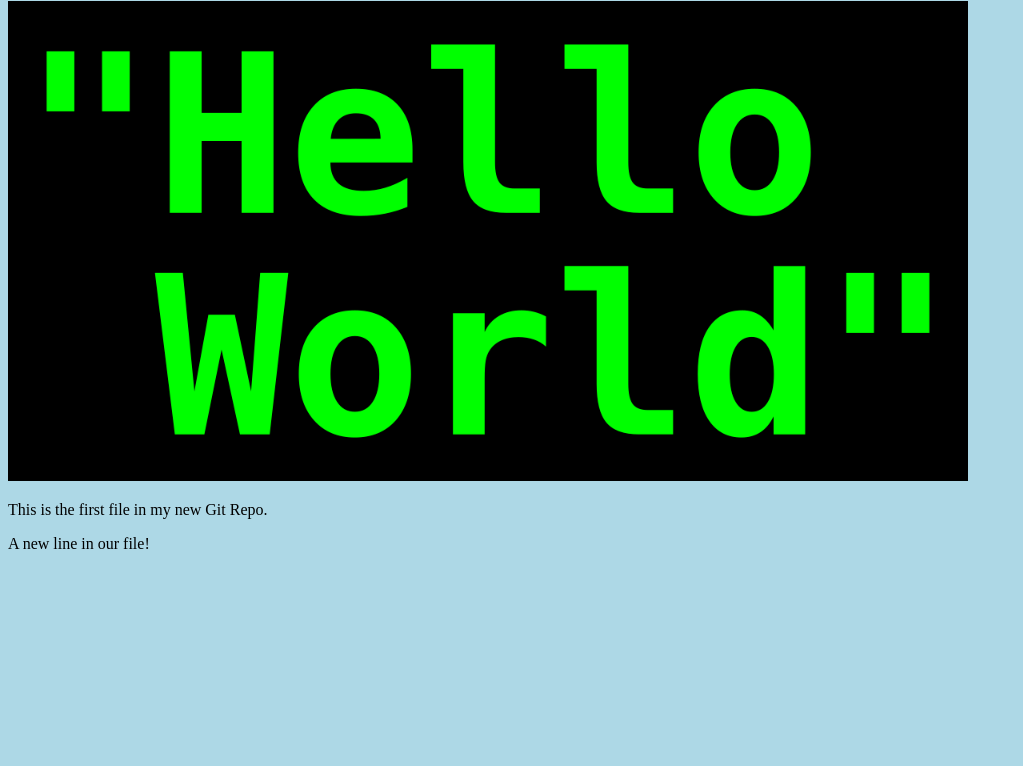
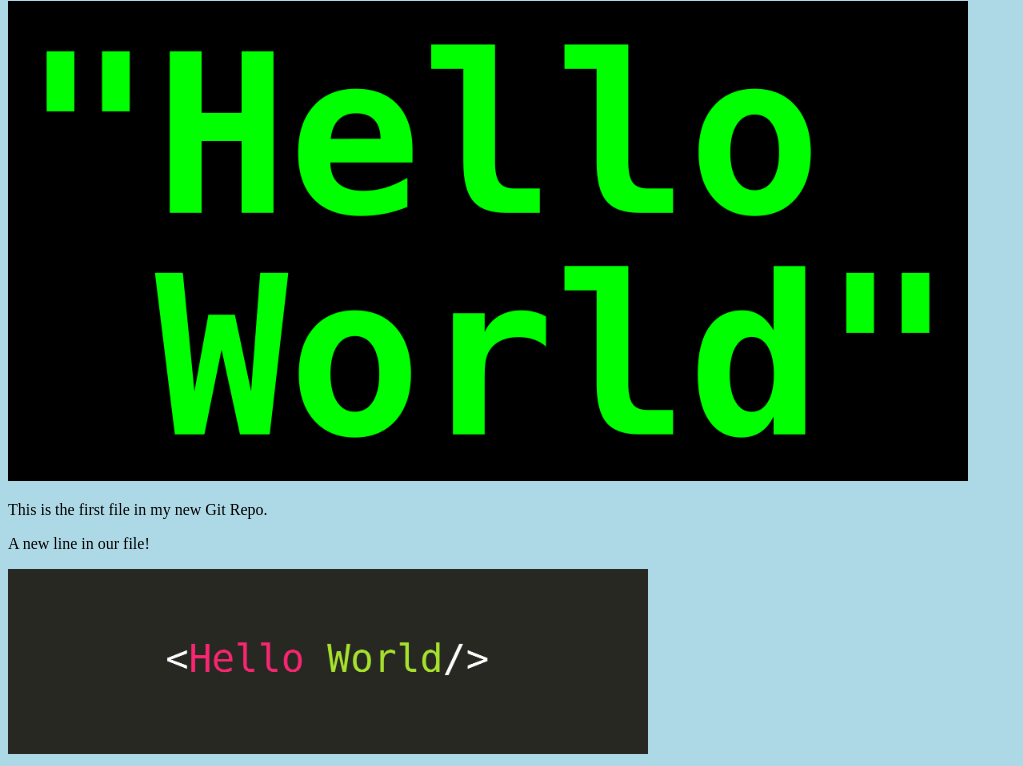
Before and after one commit to myrddin29/hello-world, a plain HTML site: page index.html in a window 1280 px wide. Shown: the part 79-845 px from the top of the page, without its empty margins (0-1023 px from the left). Before the commit the page ends 800 px from the top, so only its background shows below. Drawn offline with Linux system fonts and the light colour scheme.

Commit message:
added new image

```diff
--- a/index.html
+++ b/index.html
@@ -10,6 +10,8 @@
 <div><img src="HelloWorld.svg.png" alt="Hello World from Space" style="width:100%;max-width:960px"></div>
 <p>This is the first file in my new Git Repo.</p>
 <p>A new line in our file!</p>
+<div><img src="hello-world.jpg" alt="hello git" style="width:100%;max-width:640px"></div>
+
 
 </body>
 </html>
```
Also changed, not shown: hello-world.jpg (added).
